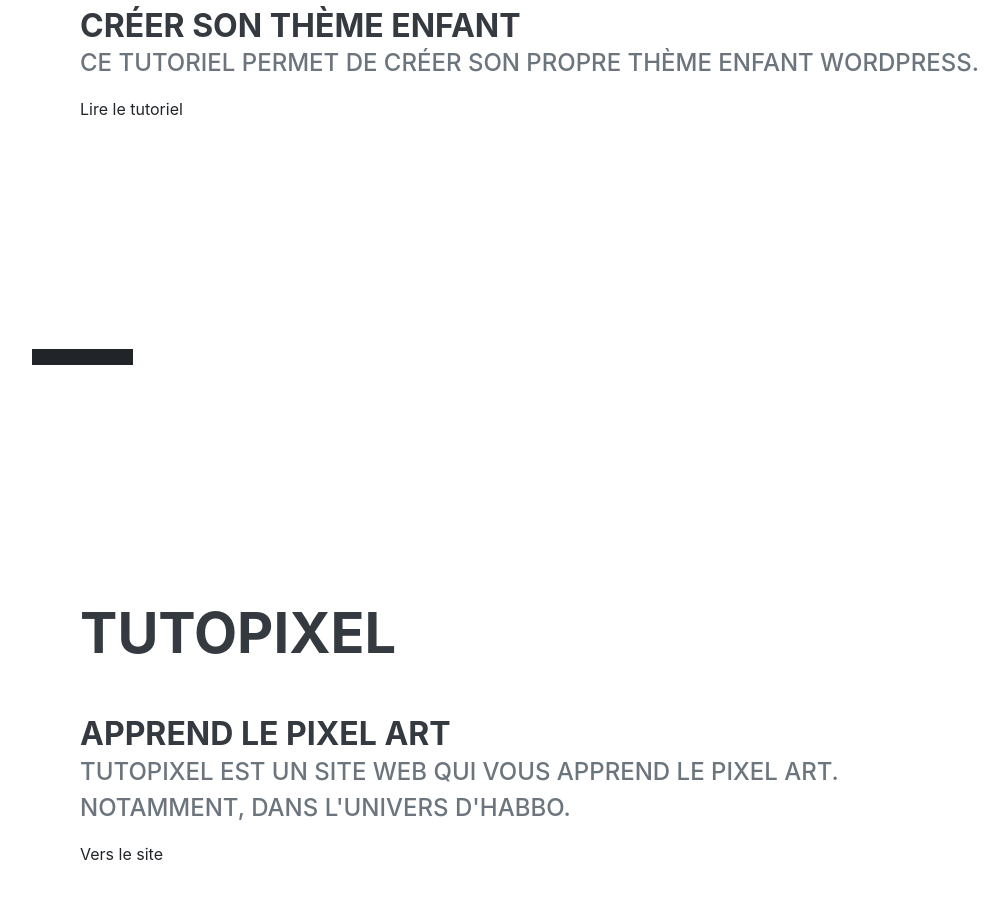
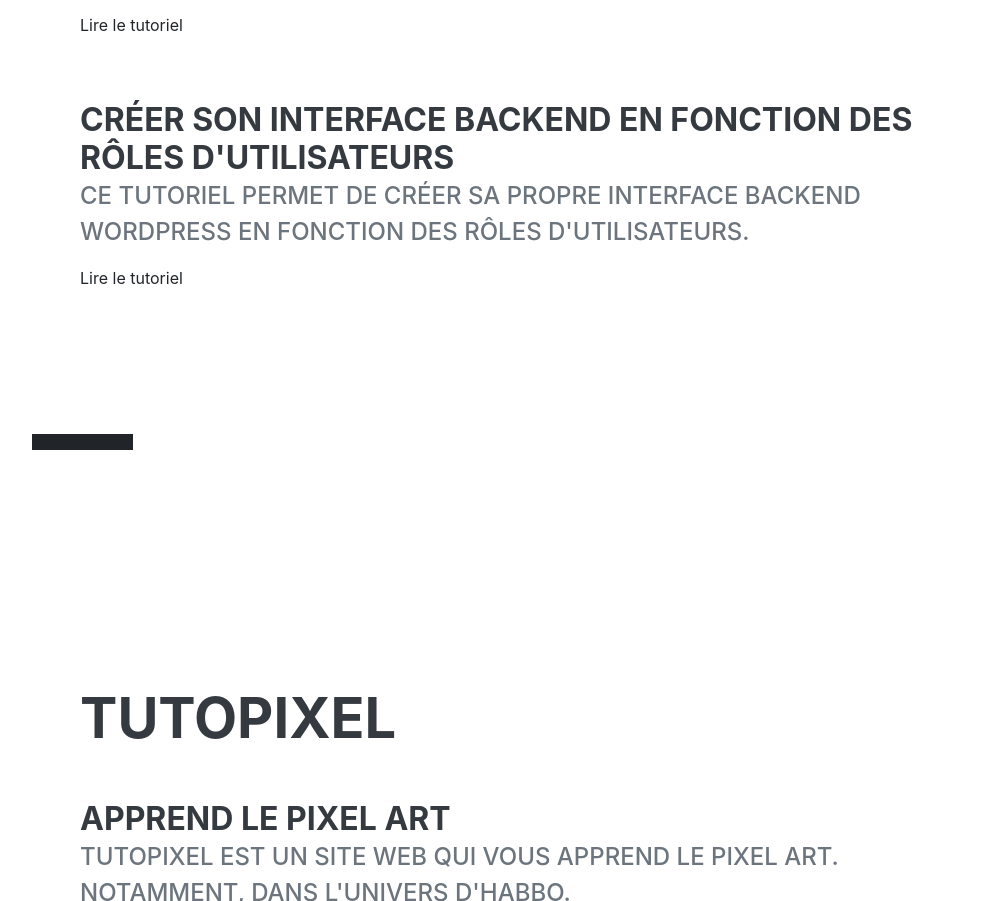
Before and after one commit to Montage203/Tutoriels, a plain HTML site: page index.html in a window 1280 px wide. Shown: the part 1267-2168 px from the top of the page, without its empty margins (240-1248 px from the left). Drawn offline with nearby package versions, Linux system fonts and the light colour scheme; a web font is replaced by a local one.

Commit message:
Add files via upload

```diff
--- a/index.html
+++ b/index.html
@@ -30,7 +30,9 @@
                     <li class="nav-item"><a class="nav-link js-scroll-trigger" href="#tutopixel">TutoPixel</a></li>
                     <li class="nav-item"><a class="nav-link js-scroll-trigger" href="#reseaux">Réseaux</a></li>
                 </ul>
+
             </div>
+
         </nav>
         <!-- Page Content-->
         <style>
@@ -87,6 +89,13 @@
                             <p><a class="lien" href="https://montage203.github.io/wordpress/theme-enfant/index.html">Lire le tutoriel</a></p>
                         </div>
                     </div>
+                    <div class="d-flex flex-column flex-md-row justify-content-between mb-5">
+                        <div class="flex-grow-1">
+                            <h3 class="mb-0">Créer son interface backend en fonction des rôles d'utilisateurs</h3>
+                            <div class="subheading mb-3">Ce tutoriel permet de créer sa propre interface backend Wordpress en fonction des rôles d'utilisateurs.</div>
+                            <p><a class="lien" href="https://montage203.github.io/wordpress/interface-backend/index.html">Lire le tutoriel</a></p>
+                        </div>
+                    </div>
                 </div>
             </section>
             <hr class="m-0" />
```
